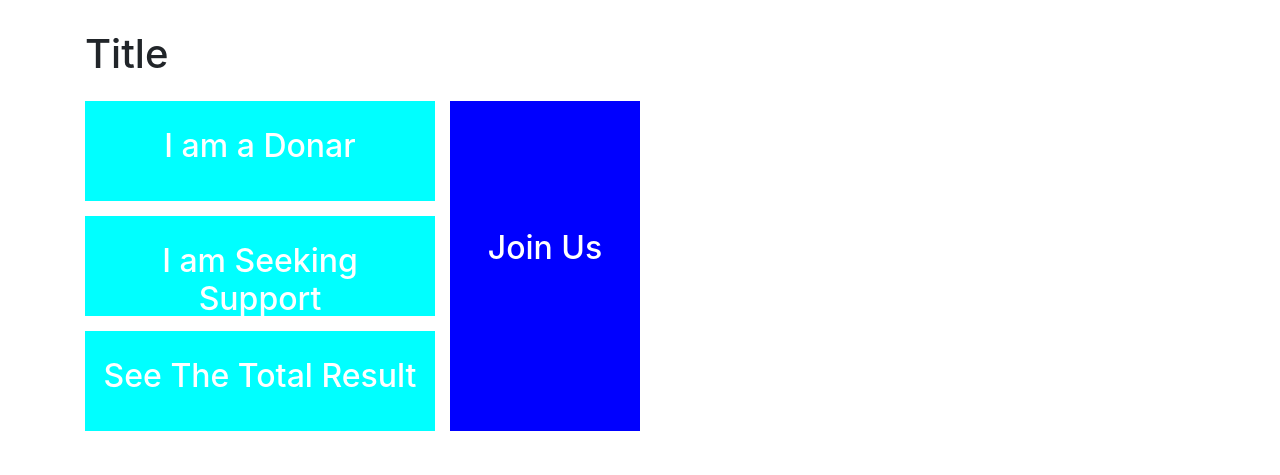
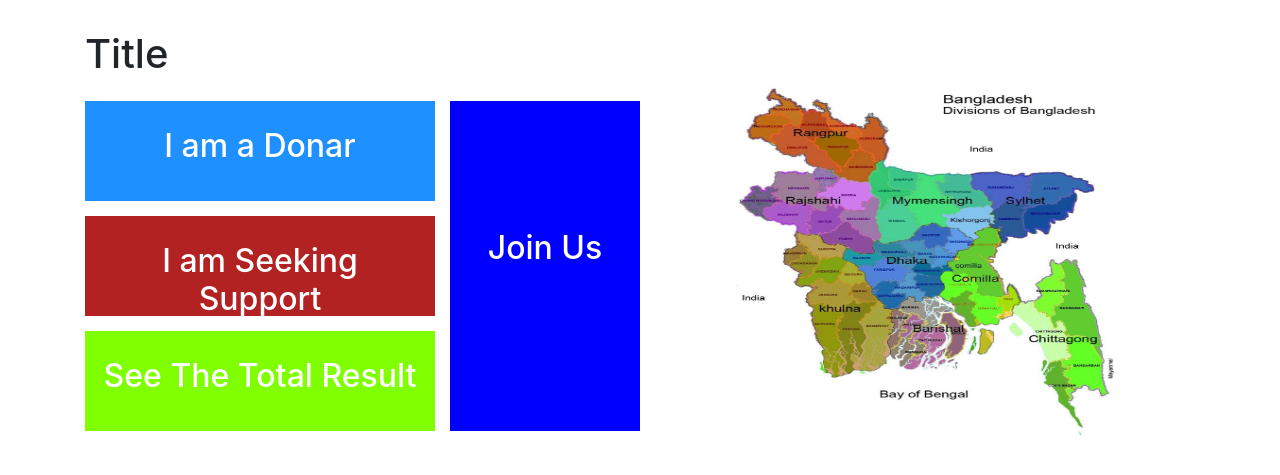
Before and after one commit to rashiknahian/COVID-19-Donation, a PHP site: page / in a window 1280 px wide. Shown: the top 475 px of the page. Run offline with PHP 8.4, Linux system fonts and the light colour scheme.

Commit message:
home page done

```diff
--- a/css/style.css
+++ b/css/style.css
@@ -7,7 +7,7 @@ body {
 }
 
 .horizontal-button {
-    background-color: aqua;
+
     height: 100px;
     margin: 15px 0px;
 }
@@ -18,7 +18,19 @@ body {
     padding: 8% 0;
     font-size: 32px;
 }
+.button a:hover{
+    text-decoration: none;
 
+}
+#donar{
+    background-color: dodgerblue;
+}
+#support{
+    background-color: firebrick;
+}
+#result{
+    background-color: chartreuse
+}
 .join {
     background-color: blue;
     margin: 15px 0px;
@@ -30,3 +42,8 @@ body {
     padding: 80% 0;
     font-size: 32px;
 }
+.map{
+    height:350px;
+    width: 70%;
+    margin-left: 15%;
+}
--- a/index.php
+++ b/index.php
@@ -30,32 +30,34 @@
                     <h1>Title</h1>
                 </div>
             </div>
-            <div class="row">
-                <div class="col-md-4">
+            <div class="row button">
+                <div class="col-md-4 ">
                     <a href="">
-                        <div class="col-md-12 horizontal-button">
+                        <div class="col-md-12 horizontal-button" id="donar">
                             <h1>I am a Donar</h1>
 
                         </div>
                     </a>
                     <a href="">
-                        <div class="col-md-12 horizontal-button">
+                        <div class="col-md-12 horizontal-button" id="support">
                             <h1>I am Seeking Support</h1>
                         </div>
                     </a>
                     <a href="">
-                        <div class="col-md-12 horizontal-button">
+                        <div class="col-md-12 horizontal-button" id="result">
                             <h1>See The Total Result</h1>
                         </div>
                     </a>
                 </div>
                 <div class="col-md-2 join">
-                    <h1>Join Us</h1>
+
+                    <a href=""><h1>Join Us</h1></a>
                 </div>
+                <div class="col-md-6">
+                        <img src="img/bd_map.jpg" alt="" class="map">
+                    </div>
             </div>
-            <div class="col-md-6">
 
-            </div>
 
 
 
```
Also changed, not shown: img/bd_map.jpg (added).
